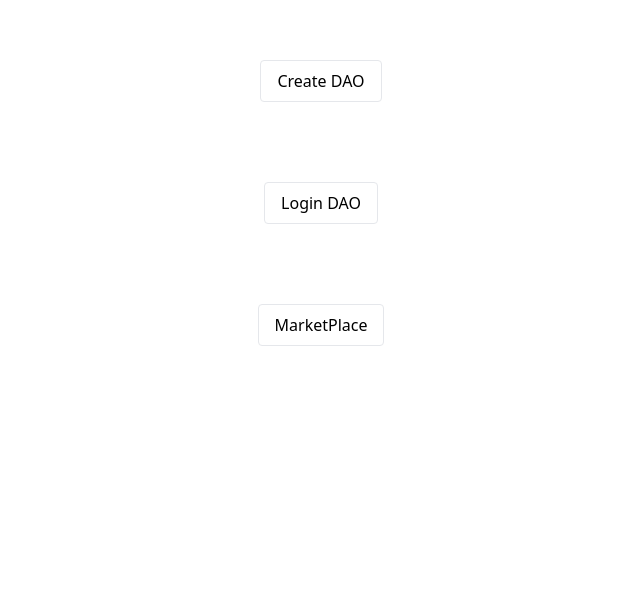
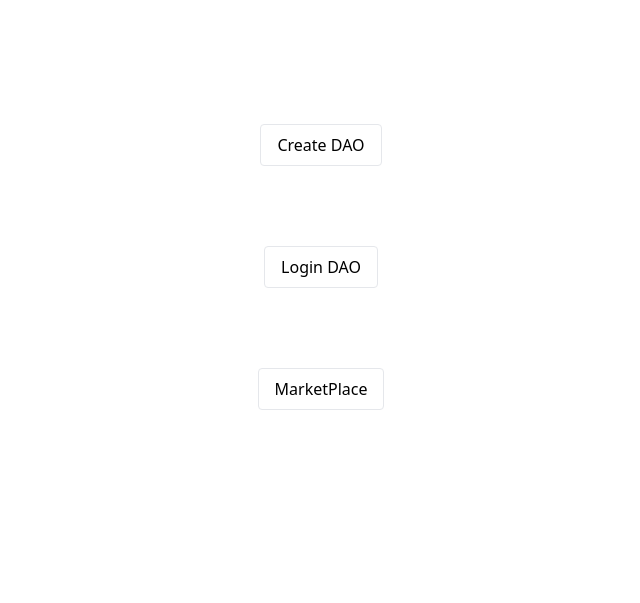
Before and after one commit to realtakahashi/dao4.commons.shiden, a Next.js app in the folder frontend/: page / in a window 1280 px wide. Shown: the part 197-800 px from the top of the page, without its empty margins (319-959 px from the left). Built offline with nearby package versions, Linux system fonts and the light colour scheme.

Commit message:
customize way of layout use

```diff
--- a/frontend/components/common/Layout/Layout.module.scss
+++ b/frontend/components/common/Layout/Layout.module.scss
@@ -1,5 +1,6 @@
 .container {
   padding: 0 2rem;
+  @apply mx-auto;
 }
 .main {
   min-height: 100vh;
--- a/frontend/components/common/index.ts
+++ b/frontend/components/common/index.ts
@@ -1 +1,2 @@
 export { default as Footer } from "./Footer"
+export { default as Layout } from "./Layout"
--- a/frontend/pages/_app.tsx
+++ b/frontend/pages/_app.tsx
@@ -1,8 +1,17 @@
 import '../styles/globals.scss'
 import type { AppProps } from 'next/app'
+import { FC } from 'react'
 
-function DaoMaker({ Component, pageProps }: AppProps) {
-  return <Component {...pageProps} />
+const Noop: FC = ({children}) => <>{children}</>
+
+function DaoMaker({Component, pageProps}: AppProps & {Component: {Layout: FC}}) {
+  const Layout = Component.Layout ?? Noop
+  return (
+    <Layout>
+      <Component {...pageProps} />
+    </Layout>
+  )
 }
 
+
 export default DaoMaker
--- a/frontend/pages/index.tsx
+++ b/frontend/pages/index.tsx
@@ -1,22 +1,25 @@
-import type { NextPage } from 'next'
-import Layout from '@/components/common/Layout'
+import type { InferGetStaticPropsType, NextPage } from 'next'
+import { Layout } from '@/components/common'
 import Link from "next/link"
 
-const Home: NextPage = () => {
+export const getStaticProps = async () => {
+  return { props: {} }
+}
+const Home = (props: InferGetStaticPropsType<typeof getStaticProps>) => {
   return (
     <Layout>
-      <Link href="/create_dao">
+      <Link href="/dao/create">
         <a className="m-10 py-2 px-4 border border-black-700 rounded">
           Create DAO
         </a>
       </Link>
       <Link href="/login_dao">
-      <a className="m-10 py-2 px-4 border border-black-700 rounded">
+        <a className="m-10 py-2 px-4 border border-black-700 rounded">
           Login DAO
         </a>
       </Link>
       <Link href="/marketplace">
-      <a className="m-10 py-2 px-4 border border-black-700 rounded">
+        <a className="m-10 py-2 px-4 border border-black-700 rounded">
           MarketPlace
         </a>
       </Link>
@@ -24,4 +27,5 @@ const Home: NextPage = () => {
   )
 }
 
+Home.Layout = Layout
 export default Home
```
